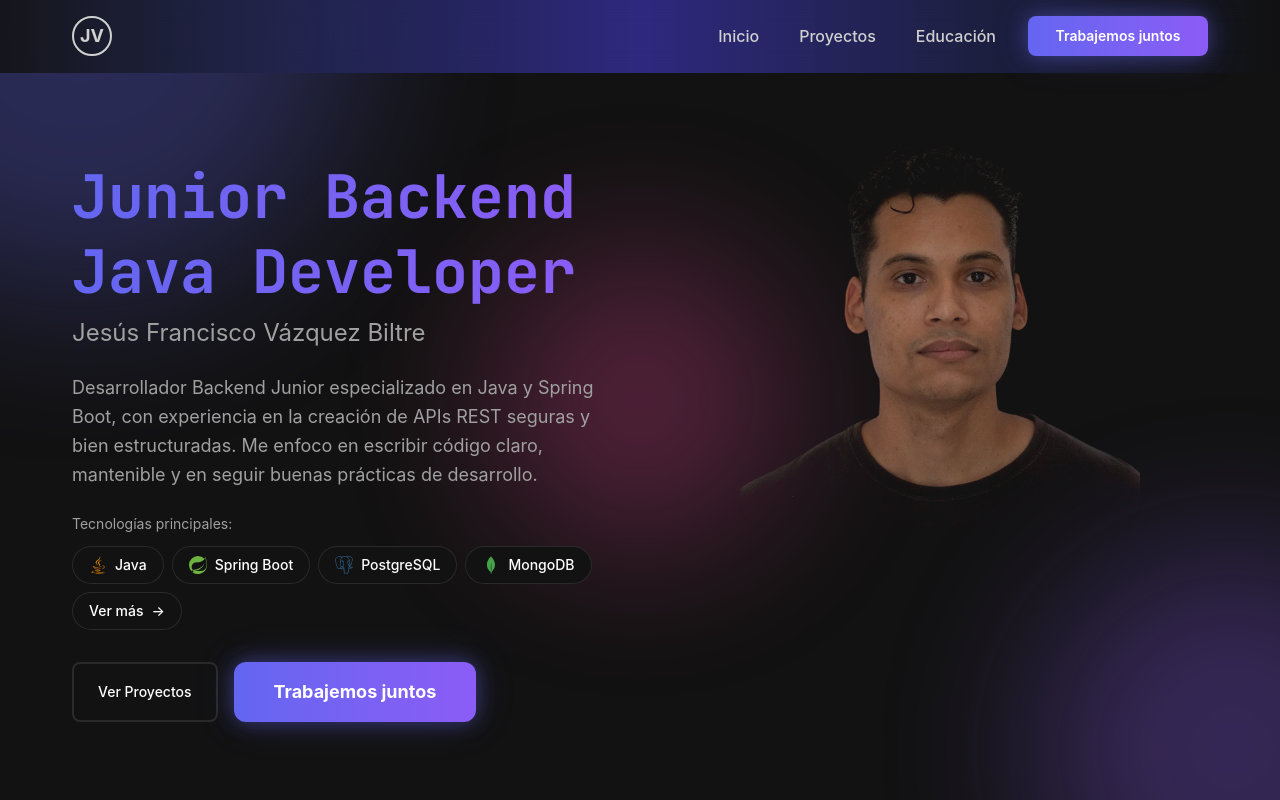
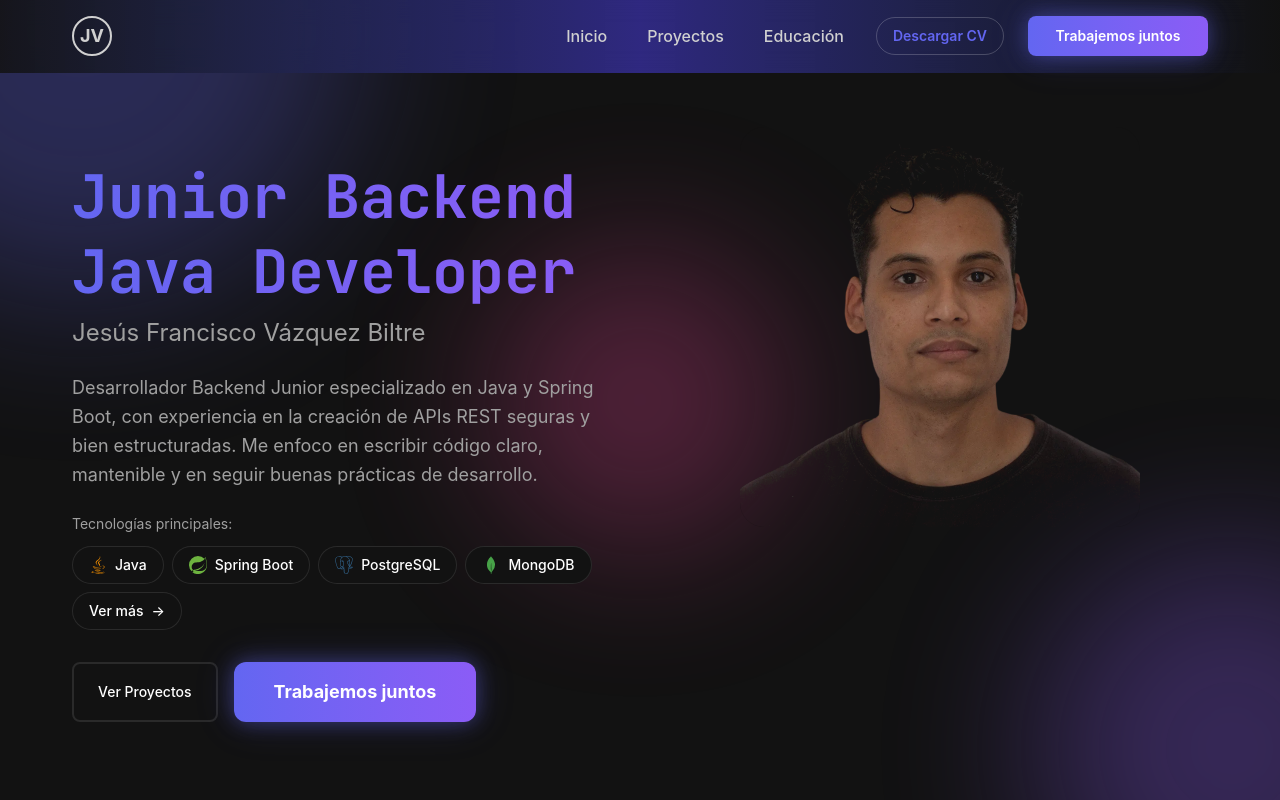
Before and after one commit to jesusfvb/portfolio, a React (Vite) app: page / in a window 1280 px wide. Shown: the top 800 px of the page. Built offline with nearby package versions, Linux system fonts and the light colour scheme.

Commit message:
feat(Header): add download link for CV in the navigation

```diff
--- a/src/presentation/shared/layout/Header/Header.tsx
+++ b/src/presentation/shared/layout/Header/Header.tsx
@@ -98,6 +98,14 @@ const Header = (props: HeaderProps) => {
             <NavLink sectionId="education" scrollToSection={scrollToSection}>
               Educación
             </NavLink>
+            <a
+              href="https://github.com/jesusfvb/jesusfvb/raw/main/Jesu%CC%81s_F._Va%CC%81zquez_Biltre_CV.pdf"
+              download="Jesus_F_Vazquez_Biltre_CV.pdf"
+              className="rounded-full border border-white/20 px-4 py-2 text-sm font-semibold text-white transition-all duration-300 hover:-translate-y-0.5 hover:bg-white/10 focus-visible:ring-2 focus-visible:ring-[#6366f1] focus-visible:outline-none"
+              aria-label="Descargar CV"
+            >
+              Descargar CV
+            </a>
             <ContactButton variant="small" />
           </nav>
 
@@ -143,6 +151,15 @@ const Header = (props: HeaderProps) => {
           <NavLink sectionId="education" scrollToSection={scrollToSection}>
             Educación
           </NavLink>
+          <a
+            href="https://raw.githubusercontent.com/jesusfvb/jesusfvb/main/Jes%C3%BAs_F._V%C3%A1zquez_Biltre_CV.pdf"
+            download="Jesus_F_Vazquez_Biltre_CV.pdf"
+            className="rounded-full border border-white/20 px-4 py-2 text-sm font-semibold text-white transition-all duration-300 hover:bg-white/10 focus-visible:ring-2 focus-visible:ring-[#6366f1] focus-visible:outline-none"
+            onClick={() => setIsMobileMenuOpen(false)}
+            aria-label="Descargar CV"
+          >
+            Descargar CV
+          </a>
           <ContactButton
             variant="default"
             className="mt-2 rounded-full"
```
